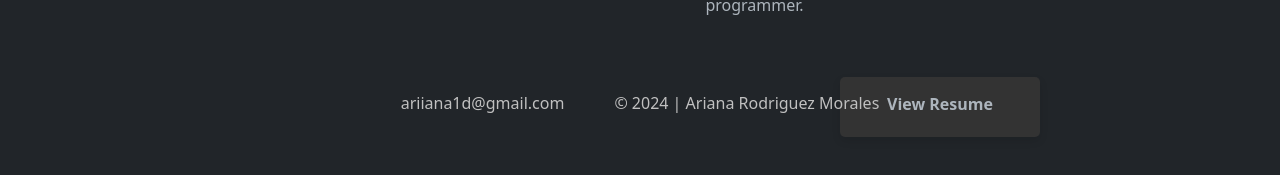
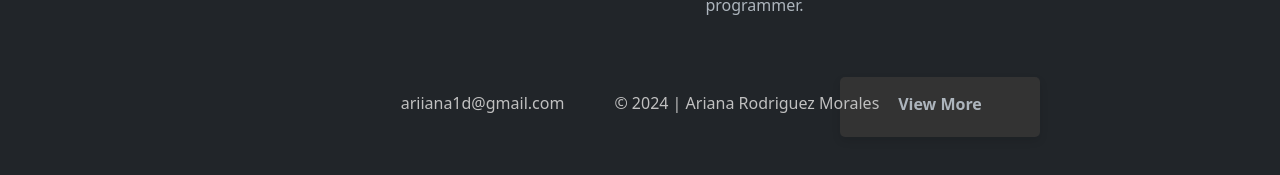
Before and after one commit to ari-rm21/website, an Angular app: page /about-me in a window 1280 px wide. Shown: the part 669-844 px from the top of the page. Built offline with nearby package versions, Linux system fonts and the light colour scheme.

Commit message:
btn updated

```diff
--- a/src/app/components/about-me/about-me.component.html
+++ b/src/app/components/about-me/about-me.component.html
@@ -15,7 +15,7 @@
         Fidélitas University. I am excited to continue gaining experience that will
         allow me to grow as a programmer.
       </p>
-      <a href="https://ari-rm21.github.io/git-resume/" target="_blank" class="custom-button">View Resume</a>
+      <a href="https://ari-rm21.github.io/git-resume/" target="_blank" class="custom-button">View More</a>
     </div>
   </section>
 
```
